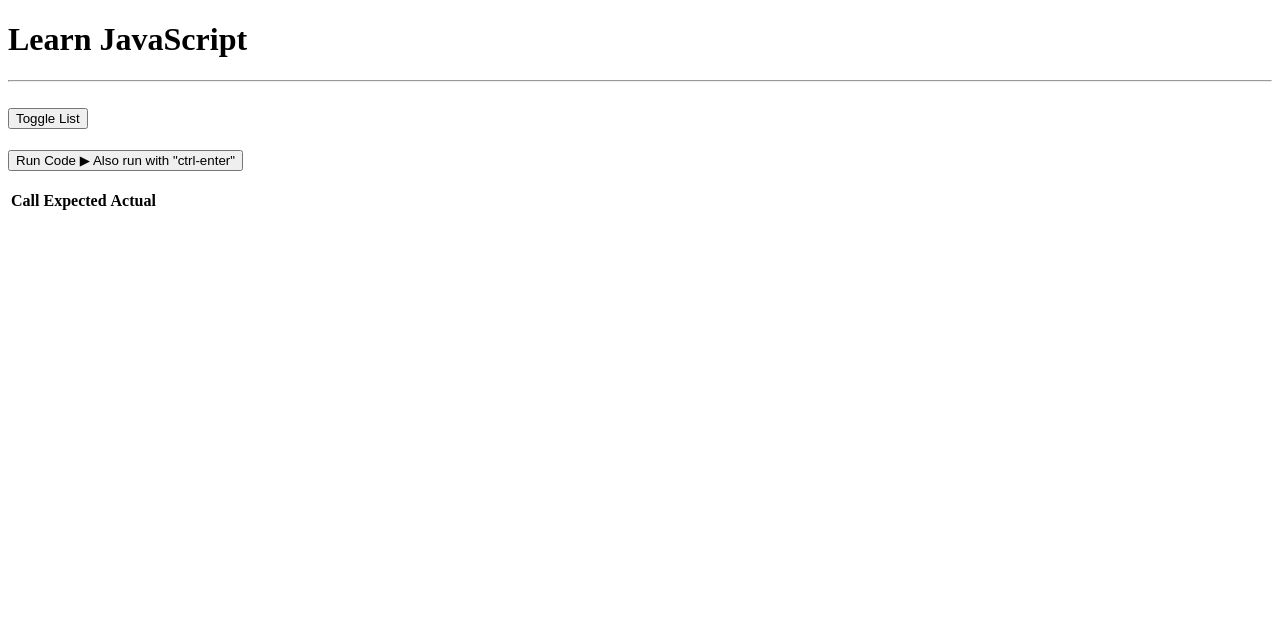
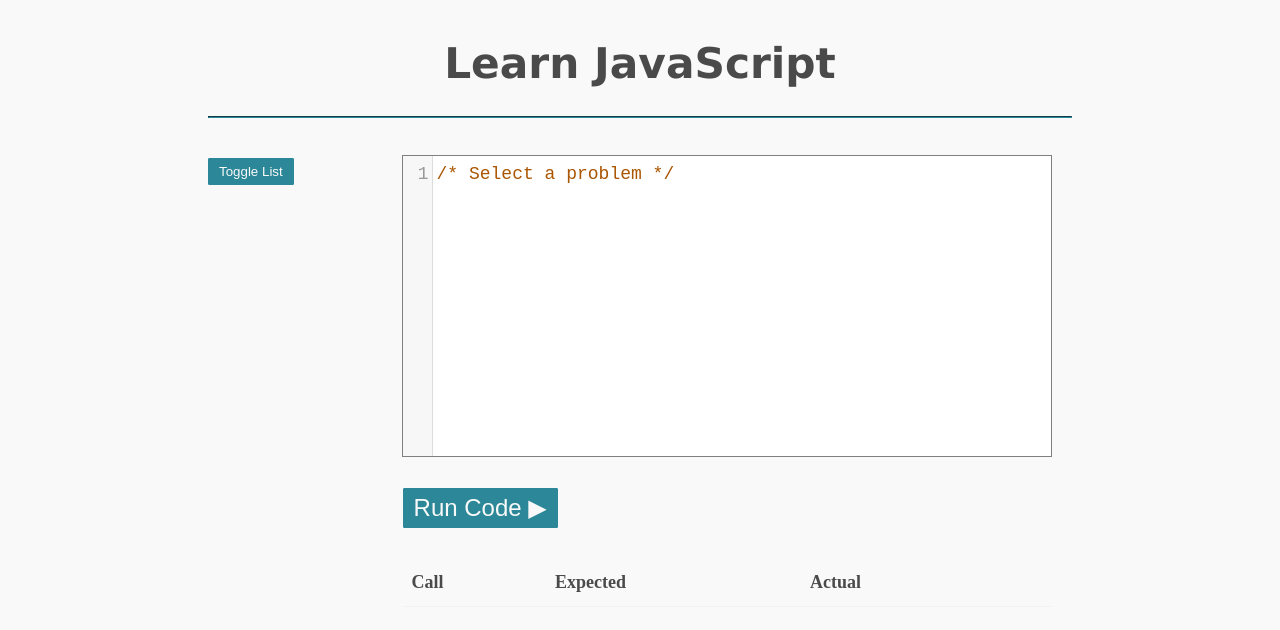
Before and after one commit to david-wolgemuth/code-runner, a website: page index.html in a window 1280 px wide. Drawn offline with nearby package versions, Linux system fonts and the light colour scheme; the site is published under a folder, as on GitHub Pages, so addresses that start at the root find nothing.

Commit message:
update paths

```diff
--- a/index.html
+++ b/index.html
@@ -2,13 +2,13 @@
 <html>
 	<head>
 		<title>Code Runner</title>
-		<script type="text/javascript" src="/dist/problems.js"></script>
-		<script type="text/javascript" src="/dist/bundle.js"></script>
+		<script type="text/javascript" src="dist/problems.js"></script>
+		<script type="text/javascript" src="dist/bundle.js"></script>
 		<script src="https://use.fontawesome.com/c580d027b1.js"></script>
 
-		<link rel="stylesheet" type="text/css" href="/node_modules/codemirror/lib/codemirror.css">
-    <link rel="stylesheet" type="text/css" href="/styles/sakura.css">
-		<link rel="stylesheet" type="text/css" href="/styles/main.css">
+		<link rel="stylesheet" type="text/css" href="node_modules/codemirror/lib/codemirror.css">
+    <link rel="stylesheet" type="text/css" href="styles/sakura.css">
+		<link rel="stylesheet" type="text/css" href="styles/main.css">
 	</head>
 	<body>
 		<div id="wrapper">
--- a/src/solved.js
+++ b/src/solved.js
@@ -16,7 +16,7 @@ const setProblemToSolved = (problem, code) => {
 
 const resetSolved = () => {
   window.localStorage.setItem(SOLVED_PROBLEMS, JSON.stringify({}));
-}
+};
 
 module.exports = { setProblemToSolved, getSolvedProblems, resetSolved };
 
```
Also changed, not shown: 1 other file.
